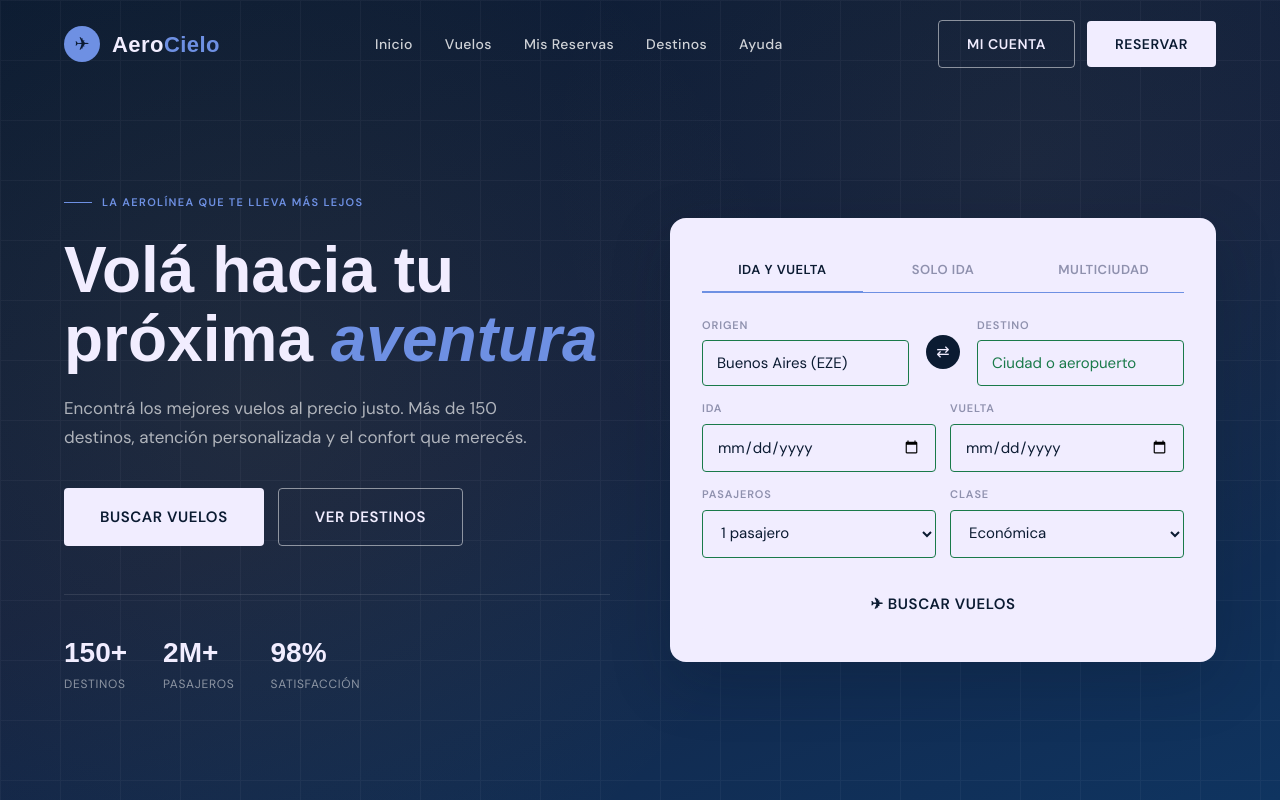
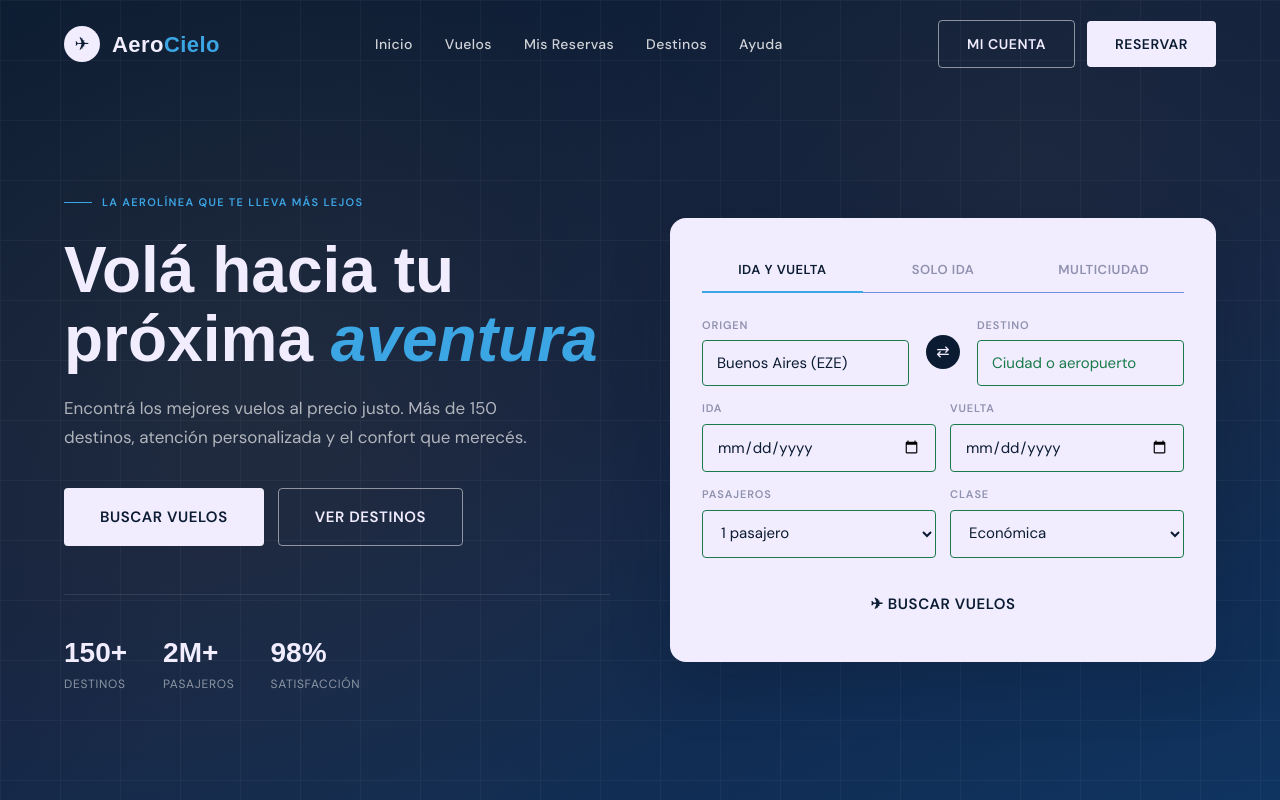
Before and after one commit to pefati/TrabajoProgra3-Frontend, a plain HTML site: page aerolinea/index.html in a window 1280 px wide. Shown: the top 800 px of the page. Drawn offline with Linux system fonts and the light colour scheme.

Commit message:
cambio de logo

```diff
--- a/aerolinea/css/styles.css
+++ b/aerolinea/css/styles.css
@@ -4,7 +4,7 @@
   --navy: #0b1b32;
   --navy-mid: #142240;
   --navy-light: #1E3460;
-  --gold: #6e90e3;
+  --gold: #3ca5e3;
   --gold-light: #6ebee3;
   --gold-pale: #c8e4f5;
   --cream: #e7eeff;
@@ -109,7 +109,7 @@ select.form-control { cursor: pointer; }
 }
 .nav-logo-icon {
   width: 36px; height: 36px;
-  background: var(--gold);
+  background: var(--white);
   border-radius: 50%;
   display: flex; align-items: center; justify-content: center;
   font-size: 18px;
```
